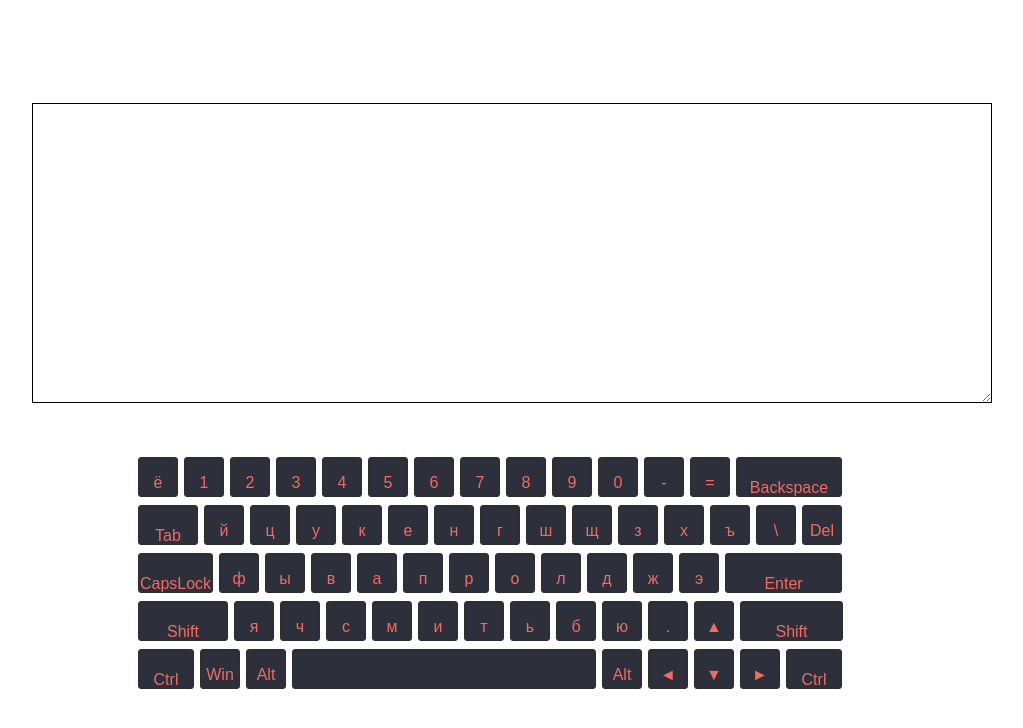
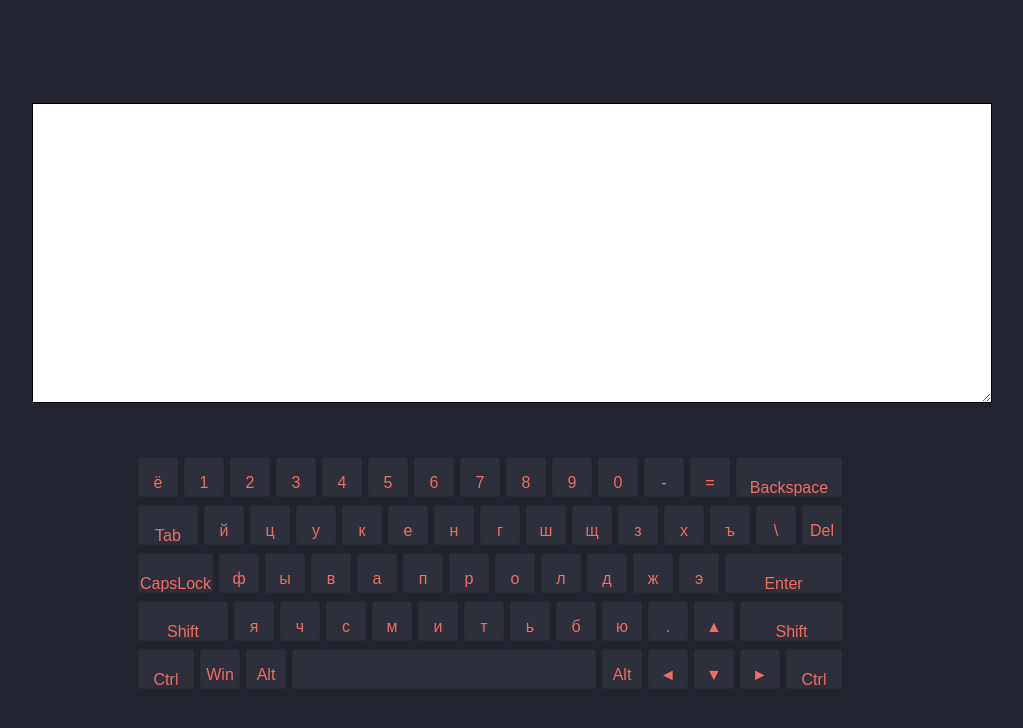
Before and after one commit to Andryteck/virtual-keyboard, a plain HTML site: page src/index.html in a window 1280 px wide. Shown: the whole page, without its empty margins (128-1151 px from the left). Drawn offline with Linux system fonts and the light colour scheme.

Commit message:
fix:css background

```diff
--- a/src/style.css
+++ b/src/style.css
@@ -11,6 +11,7 @@
     height: 100vh;
     width: 100vw;
     overflow: hidden;
+    background: #21242F;
   }
   .wrapper {
     width: 960px;
```
